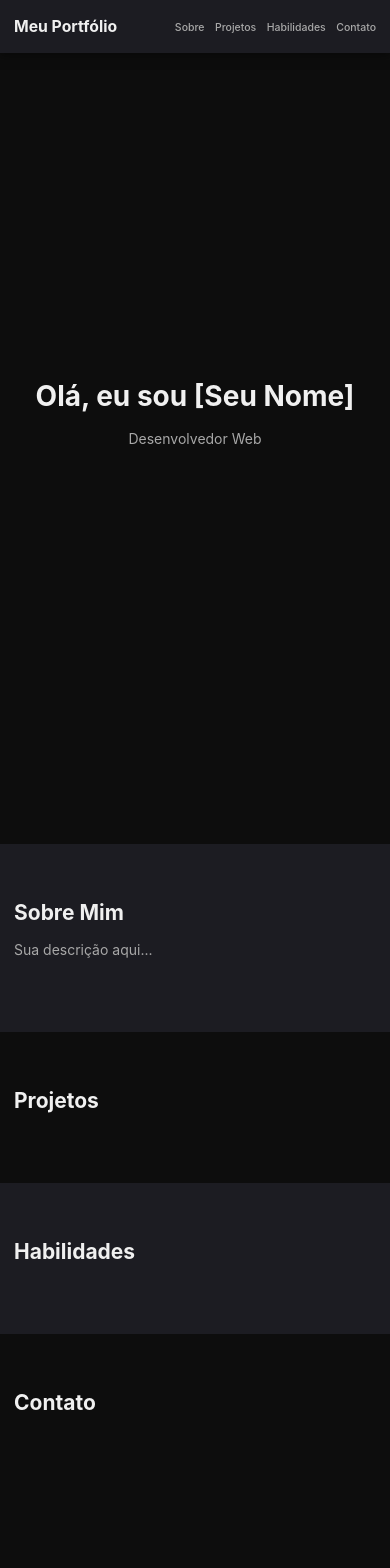
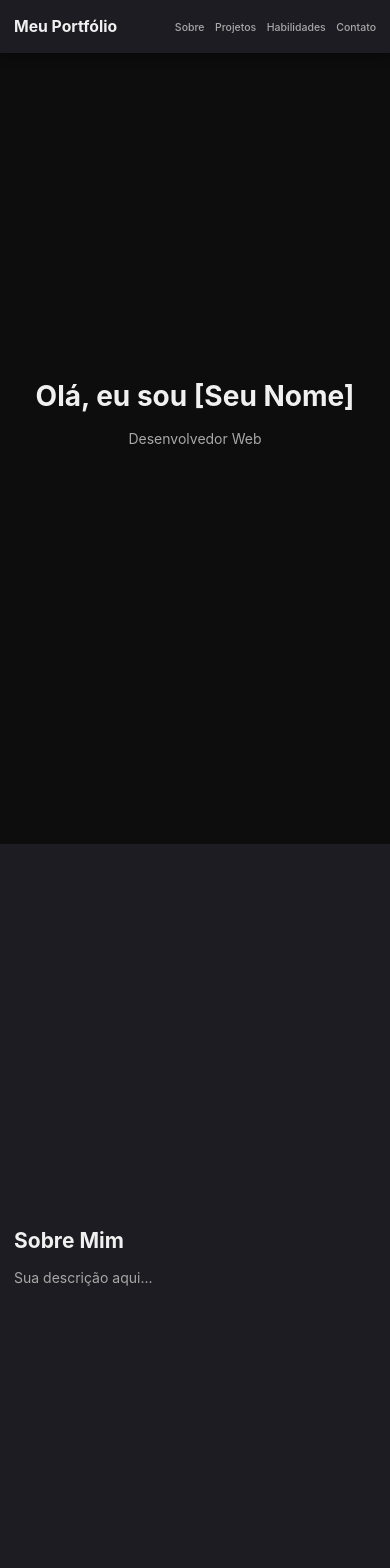
Before and after one commit to Afonso247/case-sheet, a Vue app: page / in a window 390 px wide. Shown: the top 1568 px of the page. Before the commit the page ends 1485 px from the top, so only its background shows below. Built offline with nearby package versions, Linux system fonts and the light colour scheme.

Commit message:
fix: ajustes na altura dinâmica em mobile

```diff
--- a/src/assets/main.css
+++ b/src/assets/main.css
@@ -162,6 +162,7 @@ code {
 section {
   padding: var(--spacing-xl) 0;
   min-height: 100vh;
+  min-height: 100dvh; /* Usa altura dinâmica do viewport em mobile */
   display: flex;
   align-items: center;
 }
@@ -456,7 +457,8 @@ label {
   }
 
   section {
-    min-height: auto;
+    min-height: 100vh;
+    min-height: 100dvh; /* Altura dinâmica em mobile */
     padding: var(--spacing-lg) 0;
   }
 
```
